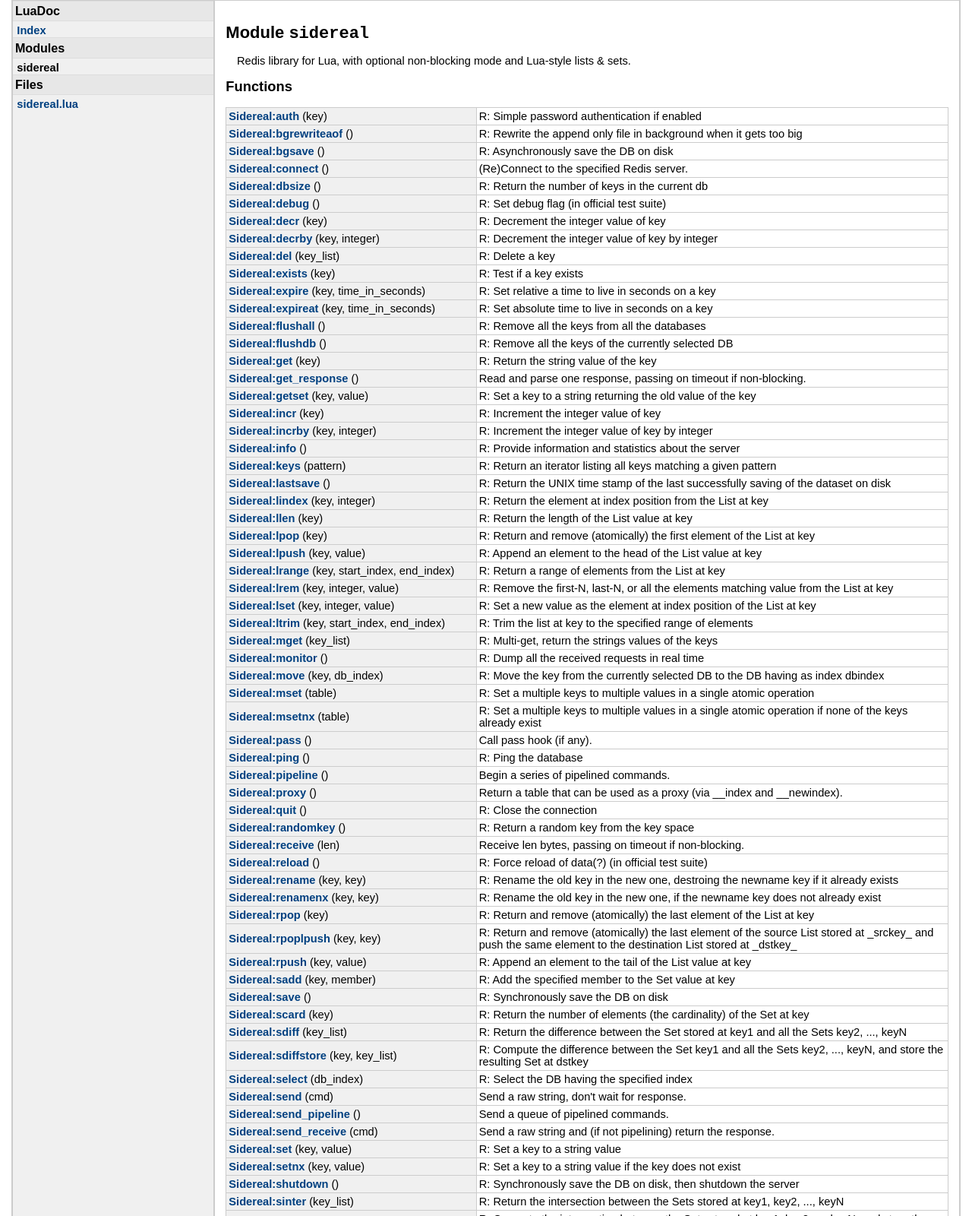
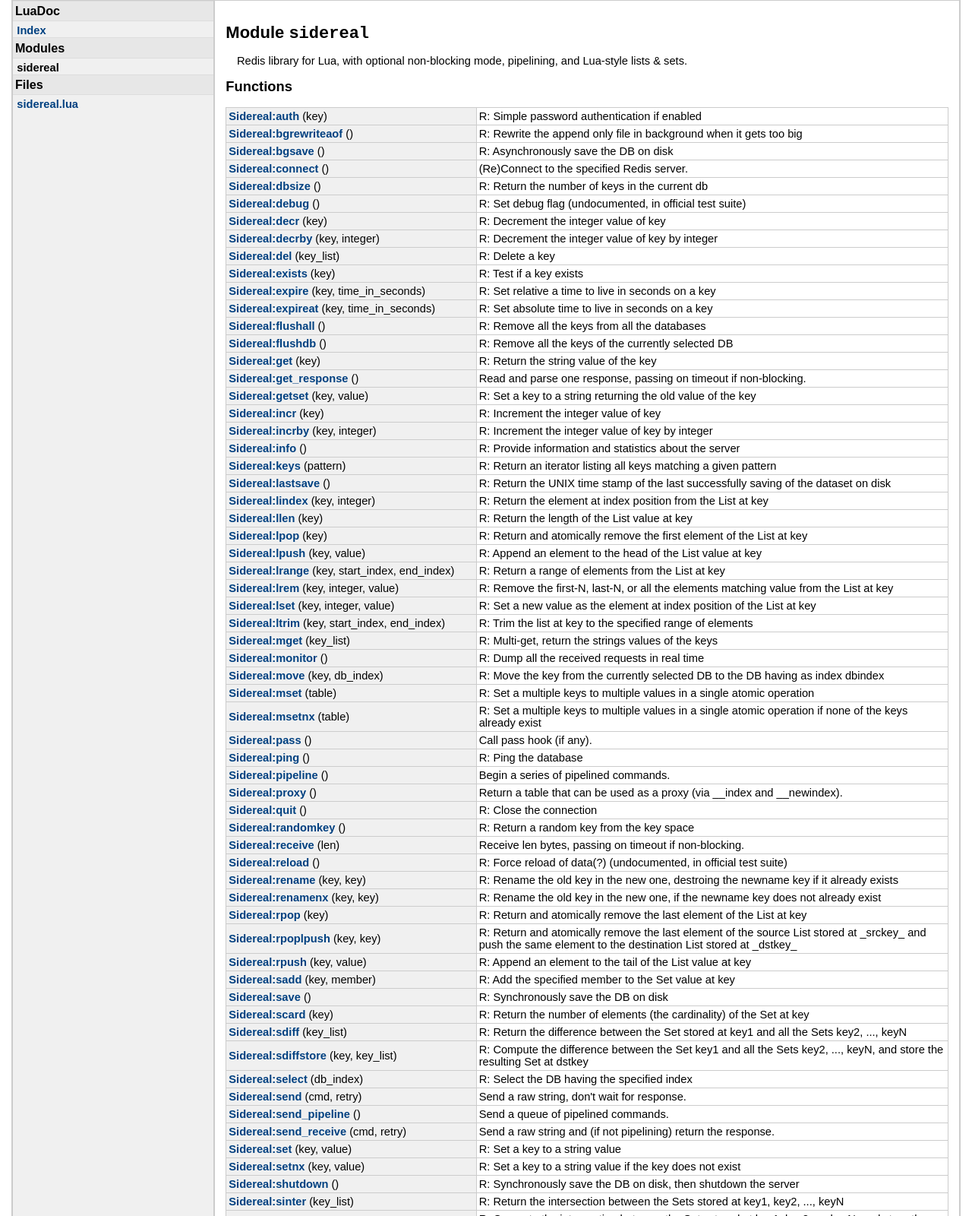
Before and after one commit to silentbicycle/sidereal, a plain HTML site: page modules/sidereal.html in a window 1280 px wide. Shown: the top 1600 px of the page at 76% size. Drawn offline with Linux system fonts and the light colour scheme.

Commit message:
Documentation cleanup.

```diff
--- a/modules/sidereal.html
+++ b/modules/sidereal.html
@@ -62,7 +62,7 @@
 
 <h1>Module <code>sidereal</code></h1>
 
-<p>Redis library for Lua, with optional non-blocking mode and Lua-style lists & sets.</p>
+<p>Redis library for Lua, with optional non-blocking mode, pipelining, and Lua-style lists & sets.</p>
 
 
 
@@ -98,7 +98,7 @@
 
 	<tr>
 	<td class="name" nowrap><a href="#Sidereal:debug">Sidereal:debug</a>&nbsp;()</td>
-	<td class="summary">R: Set debug flag (in official test suite) </td>
+	<td class="summary">R: Set debug flag (undocumented, in official test suite) </td>
 	</tr>
 
 	<tr>
@@ -193,7 +193,7 @@
 
 	<tr>
 	<td class="name" nowrap><a href="#Sidereal:lpop">Sidereal:lpop</a>&nbsp;(key)</td>
-	<td class="summary">R: Return and remove (atomically) the first element of the List at key </td>
+	<td class="summary">R: Return and atomically remove the first element of the List at key </td>
 	</tr>
 
 	<tr>
@@ -283,7 +283,7 @@
 
 	<tr>
 	<td class="name" nowrap><a href="#Sidereal:reload">Sidereal:reload</a>&nbsp;()</td>
-	<td class="summary">R: Force reload of data(?) (in official test suite) </td>
+	<td class="summary">R: Force reload of data(?) (undocumented, in official test suite) </td>
 	</tr>
 
 	<tr>
@@ -298,12 +298,12 @@
 
 	<tr>
 	<td class="name" nowrap><a href="#Sidereal:rpop">Sidereal:rpop</a>&nbsp;(key)</td>
-	<td class="summary">R: Return and remove (atomically) the last element of the List at key </td>
+	<td class="summary">R: Return and atomically remove the last element of the List at key </td>
 	</tr>
 
 	<tr>
 	<td class="name" nowrap><a href="#Sidereal:rpoplpush">Sidereal:rpoplpush</a>&nbsp;(key, key)</td>
-	<td class="summary">R: Return and remove (atomically) the last element of the source List stored at _srckey_ and push the same element to the destination List stored at _dstkey_ </td>
+	<td class="summary">R: Return and atomically remove the last element of the source List stored at _srckey_ and push the same element to the destination List stored at _dstkey_ </td>
 	</tr>
 
 	<tr>
@@ -342,7 +342,7 @@
 	</tr>
 
 	<tr>
-	<td class="name" nowrap><a href="#Sidereal:send">Sidereal:send</a>&nbsp;(cmd)</td>
+	<td class="name" nowrap><a href="#Sidereal:send">Sidereal:send</a>&nbsp;(cmd, retry)</td>
 	<td class="summary">Send a raw string, don't wait for response.</td>
 	</tr>
 
@@ -352,7 +352,7 @@
 	</tr>
 
 	<tr>
-	<td class="name" nowrap><a href="#Sidereal:send_receive">Sidereal:send_receive</a>&nbsp;(cmd)</td>
+	<td class="name" nowrap><a href="#Sidereal:send_receive">Sidereal:send_receive</a>&nbsp;(cmd, retry)</td>
 	<td class="summary">Send a raw string and (if not pipelining) return the response.</td>
 	</tr>
 
@@ -609,7 +609,7 @@
 
 <dt><a name="Sidereal:debug"></a><strong>Sidereal:debug</strong>&nbsp;()</dt>
 <dd>
-R: Set debug flag (in official test suite)
+R: Set debug flag (undocumented, in official test suite)
 
 
 
@@ -1073,7 +1073,7 @@
 
 <dt><a name="Sidereal:lpop"></a><strong>Sidereal:lpop</strong>&nbsp;(key)</dt>
 <dd>
-R: Return and remove (atomically) the first element of the List at key
+R: Return and atomically remove the first element of the List at key
 
 
 <h3>Parameters</h3>
@@ -1440,7 +1440,7 @@
 
 
 <h3>Usage:</h3>
-Use :send_pipeline() to send them all, and then call :get_response() once per command. (Successful sends will return sidereal.PIPELINED.) Also, note that Redis will continue queueing pipelined commands until the send is complete, so pipelining too long a sequence of commands can make Redis run out of memory.
+Use self:send_pipeline() to send them all, and then call self:get_response() once per command. (Successful sends will return sidereal.PIPELINED.)<br> Also, note that (at least as of Redis 1.2.2), Redis will continue queueing pipelined commands until the send is complete, so pipelining a very large sequence of commands can make Redis run out of memory.
 
 
 
@@ -1558,7 +1558,7 @@
 
 <dt><a name="Sidereal:reload"></a><strong>Sidereal:reload</strong>&nbsp;()</dt>
 <dd>
-R: Force reload of data(?) (in official test suite)
+R: Force reload of data(?) (undocumented, in official test suite)
 
 
 
@@ -1635,7 +1635,7 @@
 
 <dt><a name="Sidereal:rpop"></a><strong>Sidereal:rpop</strong>&nbsp;(key)</dt>
 <dd>
-R: Return and remove (atomically) the last element of the List at key
+R: Return and atomically remove the last element of the List at key
 
 
 <h3>Parameters</h3>
@@ -1661,7 +1661,7 @@
 
 <dt><a name="Sidereal:rpoplpush"></a><strong>Sidereal:rpoplpush</strong>&nbsp;(key, key)</dt>
 <dd>
-R: Return and remove (atomically) the last element of the source List stored at _srckey_ and push the same element to the destination List stored at _dstkey_
+R: Return and atomically remove the last element of the source List stored at _srckey_ and push the same element to the destination List stored at _dstkey_
 
 
 <h3>Parameters</h3>
@@ -1874,7 +1874,7 @@
 
 
 
-<dt><a name="Sidereal:send"></a><strong>Sidereal:send</strong>&nbsp;(cmd)</dt>
+<dt><a name="Sidereal:send"></a><strong>Sidereal:send</strong>&nbsp;(cmd, retry)</dt>
 <dd>
 Send a raw string, don't wait for response.
 
@@ -1886,6 +1886,10 @@
 	  cmd:
 	</li>
 
+	<li>
+	  retry:
+	</li>
+
 </ul>
 
 
@@ -1917,7 +1921,7 @@
 
 
 
-<dt><a name="Sidereal:send_receive"></a><strong>Sidereal:send_receive</strong>&nbsp;(cmd)</dt>
+<dt><a name="Sidereal:send_receive"></a><strong>Sidereal:send_receive</strong>&nbsp;(cmd, retry)</dt>
 <dd>
 Send a raw string and (if not pipelining) return the response.
 
@@ -1927,6 +1931,10 @@
 
 	<li>
 	  cmd:
+	</li>
+
+	<li>
+	  retry:
 	</li>
 
 </ul>
@@ -2743,7 +2751,7 @@
 	</li>
 
 	<li>
-	  pass_hook: If defined, use non-blocking IO, and run it to defer control. (use to send a 'pass' message to your coroutine scheduler.)
+	  pass_hook: If defined, uses non-blocking IO, and this will be run whenever the command would block. (Use this to send a 'pass' message to your coroutine scheduler.)
 	</li>
 
 </ul>
```
Also changed, not shown: files/sidereal.html (+24 -16 lines), index.html (+1 -1 lines), 2 other files.
